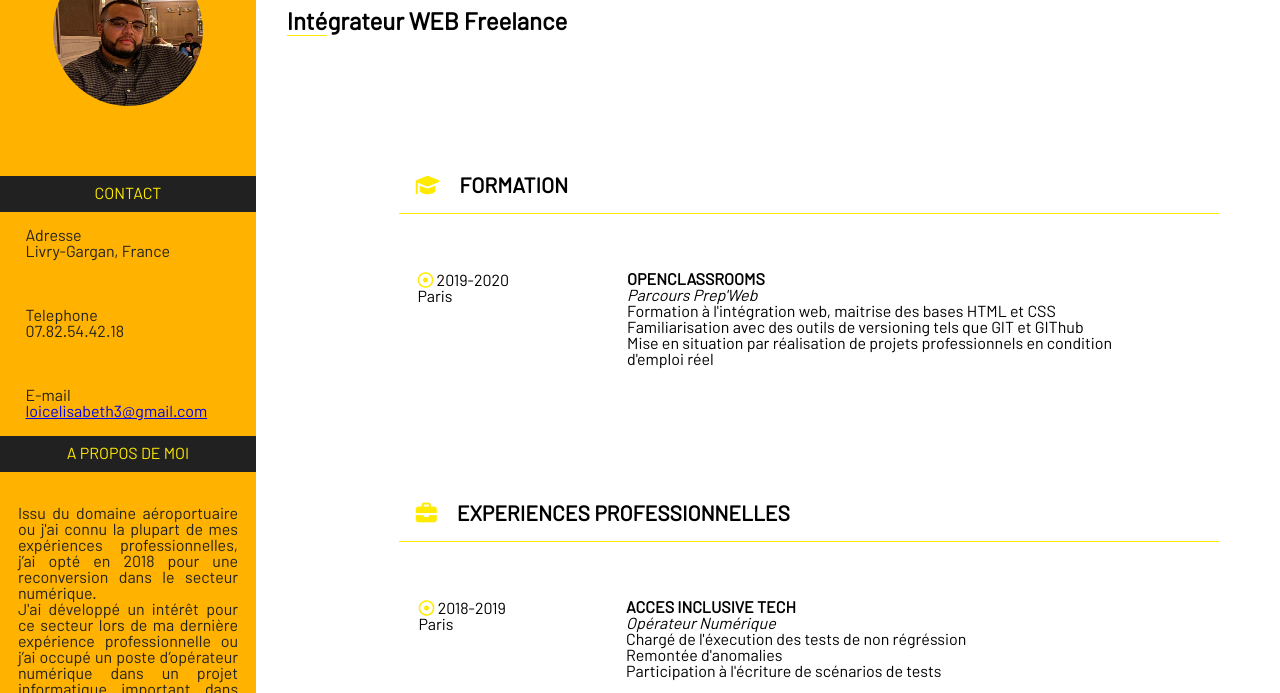
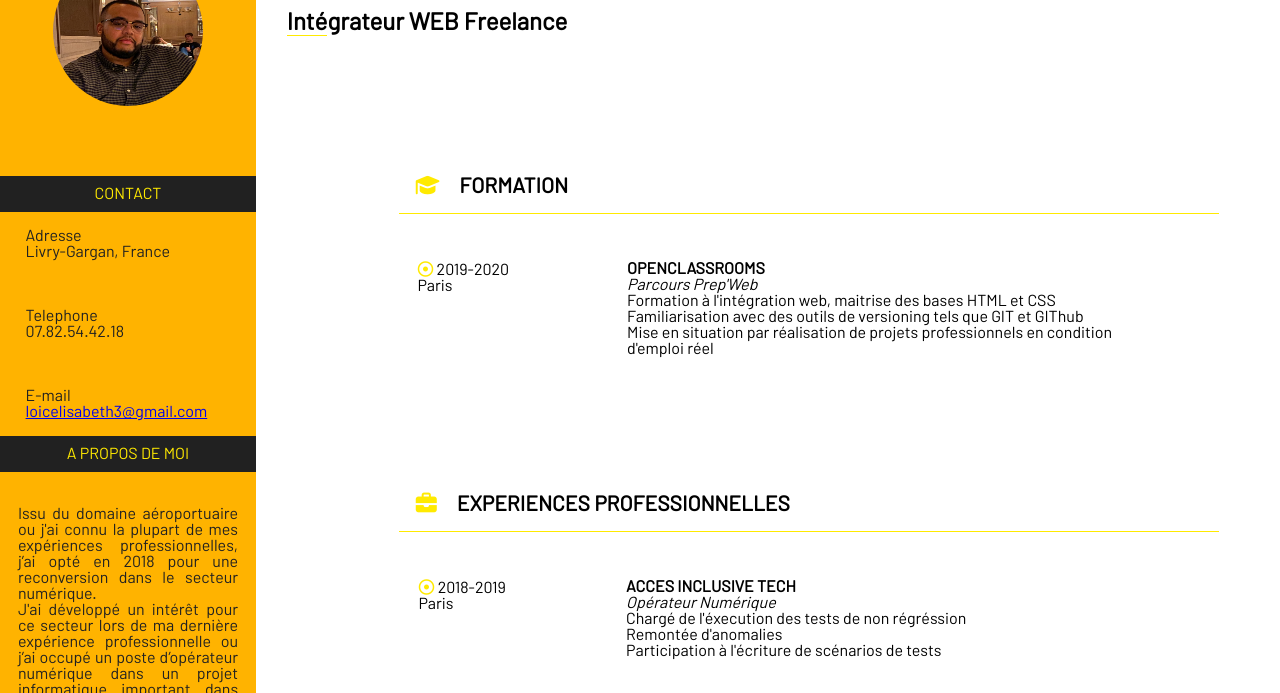
Before and after one commit to Loic-E-12/P2-01-cv-en-ligne, a plain HTML site: page index.html in a window 1280 px wide. Shown: the part 95-788 px from the top of the page. Drawn offline with Linux system fonts and the light colour scheme.

Commit message:
css update

```diff
--- a/cv.css
+++ b/cv.css
@@ -123,7 +123,7 @@ h3
 	display: flex;
 
 	width: 80%;
-	padding-top: 2%;
+	padding-top: 1%;
 	padding-left: 10%;
 	justify-content: space-around;
 }
@@ -134,7 +134,7 @@ h3
 
 	width: 80%;
 	padding-left: 10%;
-	padding-top: 2%;
+	padding-top: 1%;
 	justify-content: space-around;
 
 }
```
